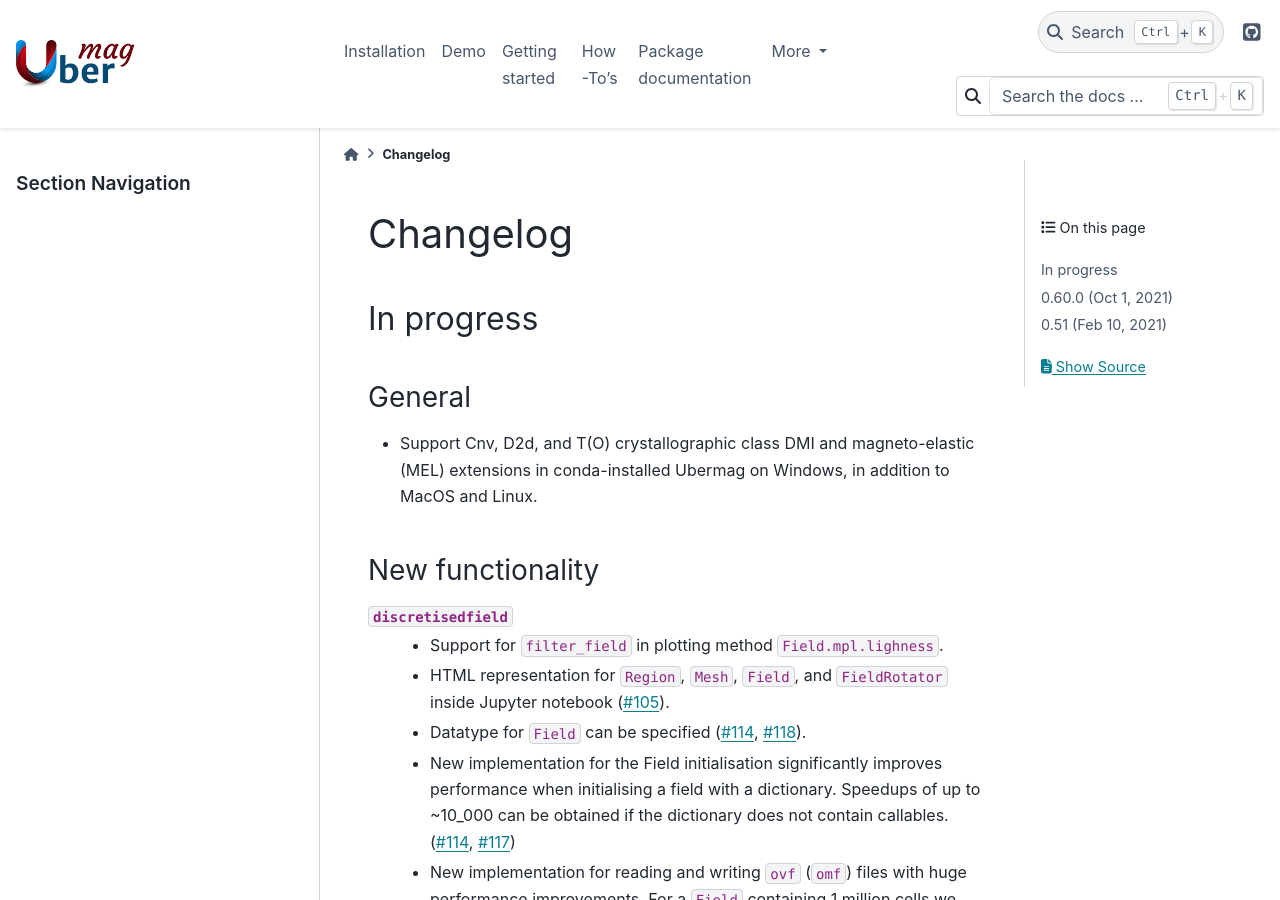
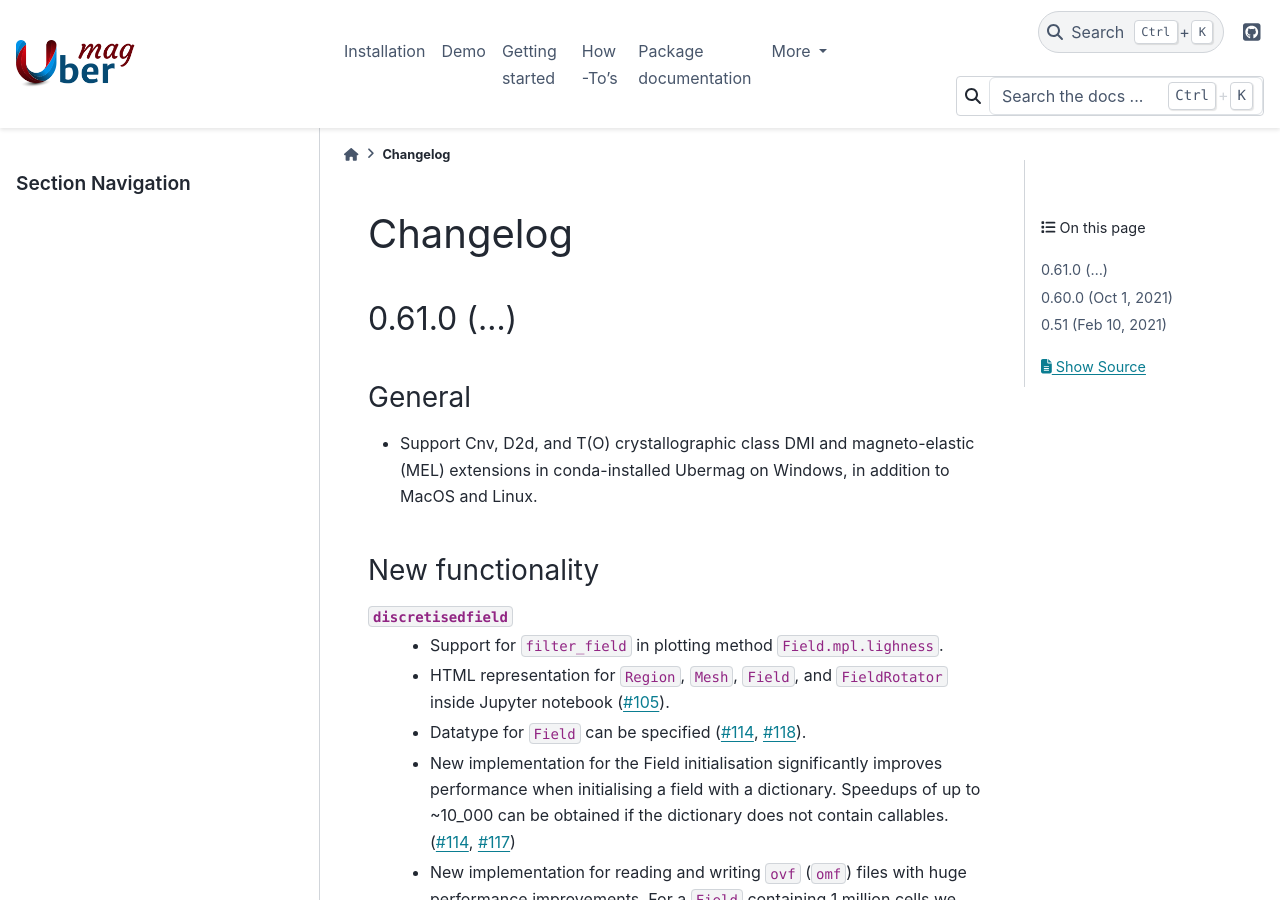
Before and after one commit to ubermag/ubermag.github.io, a Sphinx documentation site: the page built from source/changelog.rst, in a window 1280 px wide and 900 px high. Built offline with Sphinx 7.4.7 and the PyData theme 0.15.4, drawn with Linux system fonts in a browser that asks for light colours; pages that are not in the unit, such as notebooks, are missing from menus.

Commit message:
Bump version (date missing)

```diff
--- a/source/changelog.rst
+++ b/source/changelog.rst
@@ -2,8 +2,8 @@
 Changelog
 =========
 
-In progress
-===========
+0.61.0 (...)
+============
 
 General
 -------
```
